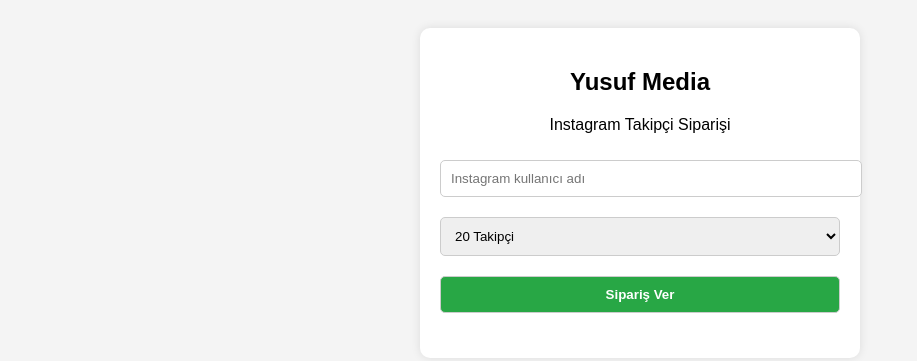
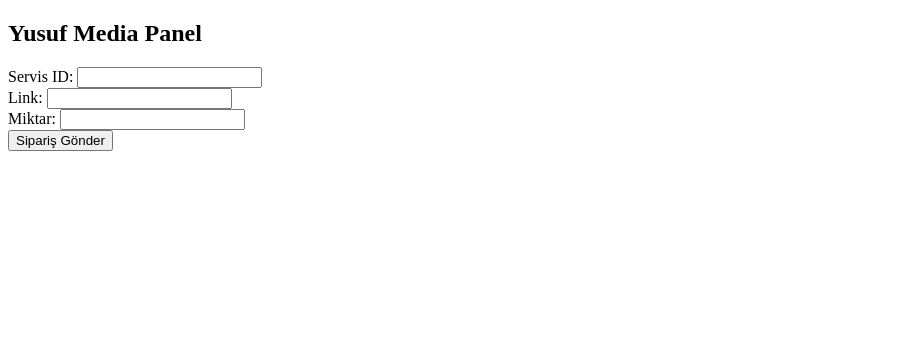
Before and after one commit to mediahane/Yusufi, a plain HTML site: page index.html in a window 1280 px wide. Shown: the whole page, without its empty margins (0-917 px from the left). Drawn offline with Linux system fonts and the light colour scheme.

Commit message:
Update index.html

```diff
--- a/index.html
+++ b/index.html
@@ -2,90 +2,38 @@
 <html lang="tr">
 <head>
   <meta charset="UTF-8" />
-  <meta name="viewport" content="width=device-width, initial-scale=1.0"/>
-  <title>Yusuf Media - Takipçi Siparişi</title>
-  <style>
-    body {
-      font-family: Arial, sans-serif;
-      background-color: #f4f4f4;
-      padding: 20px;
-      text-align: center;
-    }
-    .container {
-      max-width: 400px;
-      margin: auto;
-      background: white;
-      padding: 20px;
-      border-radius: 10px;
-      box-shadow: 0 0 10px rgba(0,0,0,0.1);
-    }
-    input, select, button {
-      width: 100%;
-      padding: 10px;
-      margin: 10px 0;
-      border: 1px solid #ccc;
-      border-radius: 5px;
-    }
-    button {
-      background-color: #28a745;
-      color: white;
-      font-weight: bold;
-    }
-    #message {
-      margin-top: 15px;
-    }
-  </style>
+  <title>Yusuf Media</title>
+  <meta name="viewport" content="width=device-width, initial-scale=1.0" />
 </head>
 <body>
-  <div class="container">
-    <h2>Yusuf Media</h2>
-    <p>Instagram Takipçi Siparişi</p>
-    <input type="text" id="username" placeholder="Instagram kullanıcı adı" required />
-    <select id="quantity">
-      <option value="20">20 Takipçi</option>
-      <option value="25">25 Takipçi</option>
-      <option value="30">30 Takipçi</option>
-    </select>
-    <button onclick="sendOrder()">Sipariş Ver</button>
-    <div id="message"></div>
-  </div>
+  <h2>Yusuf Media Panel</h2>
+  <form id="orderForm">
+    <label>Servis ID: <input type="number" name="service" required /></label><br />
+    <label>Link: <input type="url" name="link" required /></label><br />
+    <label>Miktar: <input type="number" name="quantity" required /></label><br />
+    <button type="submit">Sipariş Gönder</button>
+  </form>
+  <div id="response"></div>
 
   <script>
-    async function sendOrder() {
-      const username = document.getElementById("username").value;
-      const quantity = document.getElementById("quantity").value;
-      const messageDiv = document.getElementById("message");
+    const apiKey = "6XbZQ5HBlZ6-S2iXNrtIlPQUs9eNzykS";
+    const apiUrl = "https://panel.smmflw.com/api/v2";
 
-      if (!username) {
-        messageDiv.innerHTML = "Lütfen kullanıcı adını girin.";
-        return;
-      }
+    document.getElementById("orderForm").addEventListener("submit", async (e) => {
+      e.preventDefault();
+      const formData = new FormData(e.target);
+      const body = {
+        key: apiKey,
+        action: "add",
+        service: formData.get("service"),
+        link: formData.get("link"),
+        quantity: formData.get("quantity"),
+      };
 
-      const data = new URLSearchParams();
-      data.append("key", "6XbZQ5HBlZ6-S2iXNrtIlPQUs9eNzykS");
-      data.append("action", "add");
-      data.append("service", "3");
-      data.append("username", username);
-      data.append("quantity", quantity);
-
-      try {
-        const response = await fetch("https://panel.smmflw.com/api/v2", {
-          method: "POST",
-          headers: {
-            "Content-Type": "application/x-www-form-urlencoded",
-          },
-          body: data
-        });
-        const result = await response.json();
-        if (result.order) {
-          messageDiv.innerHTML = "Sipariş alındı! Sipariş ID: " + result.order;
-        } else {
-          messageDiv.innerHTML = "Bir hata oluştu: " + JSON.stringify(result);
-        }
-      } catch (error) {
-        messageDiv.innerHTML = "İstek gönderilirken hata oluştu.";
-      }
-    }
-  </script>
-</body>
-</html>
+      const res = await fetch(apiUrl, {
+        method: "POST",
+        headers: { "Content-Type": "application/json" },
+        body: JSON.stringify(body),
+      });
+      const data = await res.json();
+      document.getElementById("response").innerText = JSON.stringify
```
